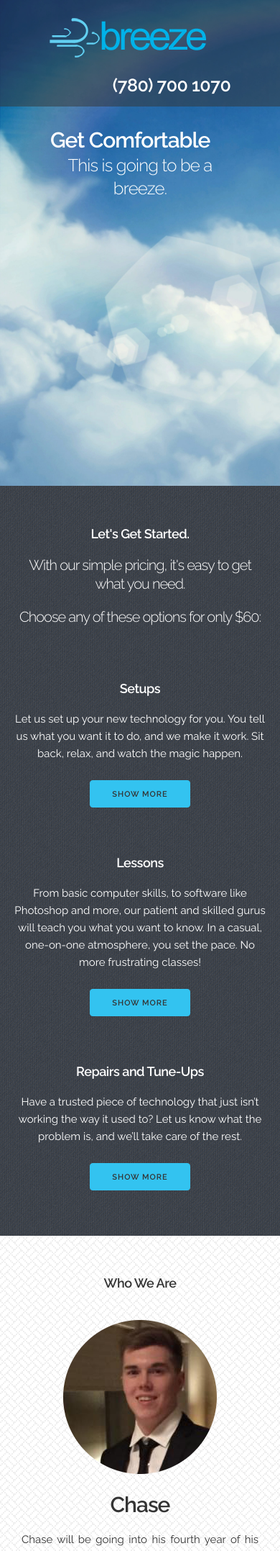
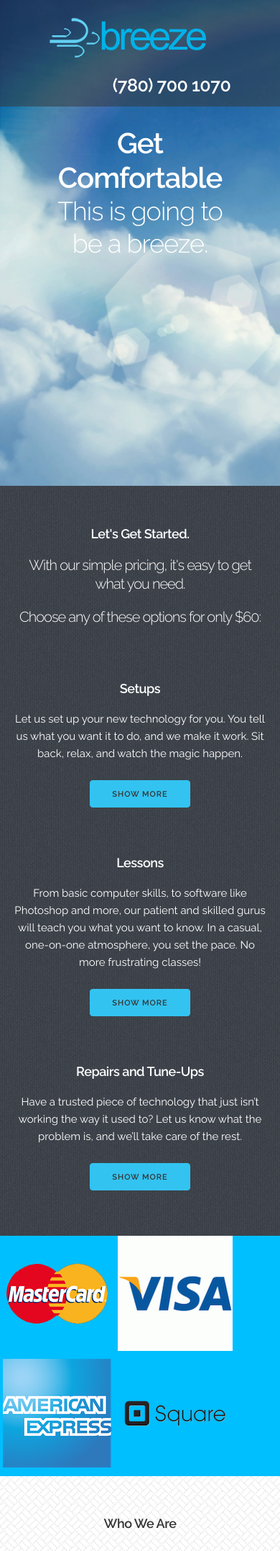
Before and after one commit to chickendiver/BreezeWebsite, a PHP site: page / in a window 390 px wide. Shown: the top 2155 px of the page at 72% size. Run offline with PHP 8.4, Linux system fonts and the light colour scheme; some libraries are stand-ins or nearby versions.

Commit message:
fixed big in mobile services show more, added payment types band, added SEO stuff

```diff
--- a/css/layout.css
+++ b/css/layout.css
@@ -52,7 +52,32 @@
 }
 
 
-.band.landing h3 {
+.band.landing h1{
+    color:white;
+    display: block;
+    vertical-align: center;
+    font-weight: bold;
+    float: left;
+    margin-left: 50px;
+    margin-right: 50px;
+    margin-bottom: 0;
+    padding: 0;
+    display:block;
+}
+.band.landing h2{
+    color:#343434;
+    color:white;
+    display: block;
+    vertical-align:center;
+    float: left;
+    margin-left: 50px;
+    margin-right: 50px;
+    margin-bottom: 0;
+    padding: 0;
+    display:block;
+}
+
+.band.landing h3{
     color:white;
     display: block;
     vertical-align: center;
@@ -229,6 +254,11 @@ button:hover {
     border-color: white;
 }
 
+/* ---------------- Payment Options ---------------- */
+.band.payment {
+    background-color: #00BFFF
+}
+
 /* ---------------- 4. User Testimonies ------------------ */
 .band.testimonies{
     background-color: #00BFFF
--- a/index.php
+++ b/index.php
@@ -5,9 +5,9 @@
 
   <meta charset="utf-8">
   <title>Breeze Technical Services</title>
-  <meta name="description" content="">
-  <meta name="author" content="">
-
+  <meta name="author" content="Chase, McCarty, Bradley, Poulette">
+  <meta name="description" content="An Edmonton based in home technology service company.">
+  <meta name="keywords" content="edmonton, computer, help, training, repair, lessons, service, technology">
 
   <meta name="viewport" content="width=device-width, initial-scale=1">
 
@@ -58,8 +58,8 @@
       </div>
     <div class="twelve columns">
         <div class = "text container">
-            <h3>Get Comfortable</h3>
-            <h4>This is going to be a breeze.</h4>
+            <h1>Get Comfortable</h1>
+            <h2>This is going to be a breeze.</h2>
         </div>
     </div>
   </div> <!-- End Band -->
@@ -212,9 +212,31 @@
         </div> <!-- End Row -->
 
         <!-- Desktop services end -->
-
       </div> <!-- End Container -->
   </div> <!-- End Band -->
+
+  <div class = "band payment" id = "payment">
+    <picture>
+      <a href="http://www.mastercard.ca">
+        <img src = "Payment Images/mastercard.png" alt="Mastercard">
+      </a>
+    </picture>
+    <picture>
+      <a href="http://www.visa.ca">
+        <img src = "Payment Images/visa.png" alt="Visa">
+      </a>
+    </picture>
+    <picture>
+      <a href="http://www.americanexpress.ca">
+        <img src = "Payment Images/amex.png" alt="American Express">
+      </a>
+    </picture>
+    <picture>
+      <a href="http://www.squareup.com">
+        <img src = "Payment Images/square.png" alt="Square">
+      </a>
+    </picture>
+  </div>
 
   <div class = "band testimonies" id = "testimonies" style="display:none;">
     <div class = "container">
--- a/jqueryFunctions.js
+++ b/jqueryFunctions.js
@@ -21,7 +21,7 @@ $(function(){
         	$(this).html("Show Less");
         } else if ($("#setupMoreM").css("display")!="none"){
         	$("#setupLessM").show();
-        	$("#setupMorem").hide();
+        	$("#setupMoreM").hide();
         	$(this).html("Show More");
         }
     });
```
Also changed, not shown: Payment Images/Originals/amex.png (added), Payment Images/Originals/mastercard.png (added), Payment Images/Originals/square.png (added), Payment Images/Originals/visa.gif (renamed from Payment Images/visa.gif), Payment Images/amex.png, Payment Images/mastercard.png, Payment Images/square.png, Payment Images/visa.png (added), 2 other files.
